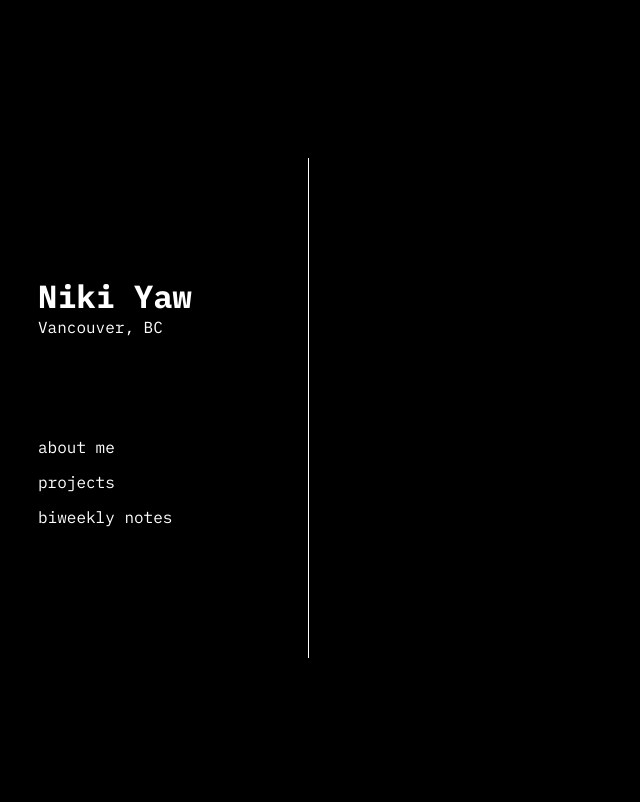
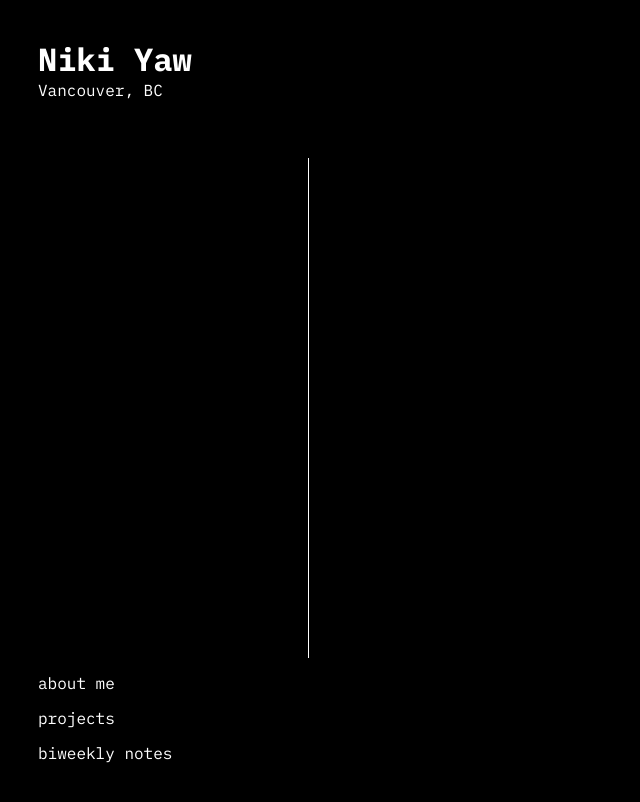
Before and after one commit to nikiyaw/nikiyaw.github.io, a plain HTML site: page index.html in a window 1280 px wide. Shown: the whole page, without its empty margins (0-640 px from the left). Drawn offline with Linux system fonts and the light colour scheme.

Commit message:
change the left panel flex settings

```diff
--- a/css/style.css
+++ b/css/style.css
@@ -48,11 +48,9 @@ main {
      */
     flex-direction: column;
     /*
-    /* Changes from space-between to center.
-    /* This will center the children (header and nav) along the vertical axis.
-    /* It will also create equal space above the header and below the nav.
-    */
-    justify-content: center;
+     * Pushes the children (header and nav) to the far end along the vertical axis.
+     */
+    justify-content: space-between;
 }
 
 /*
```
